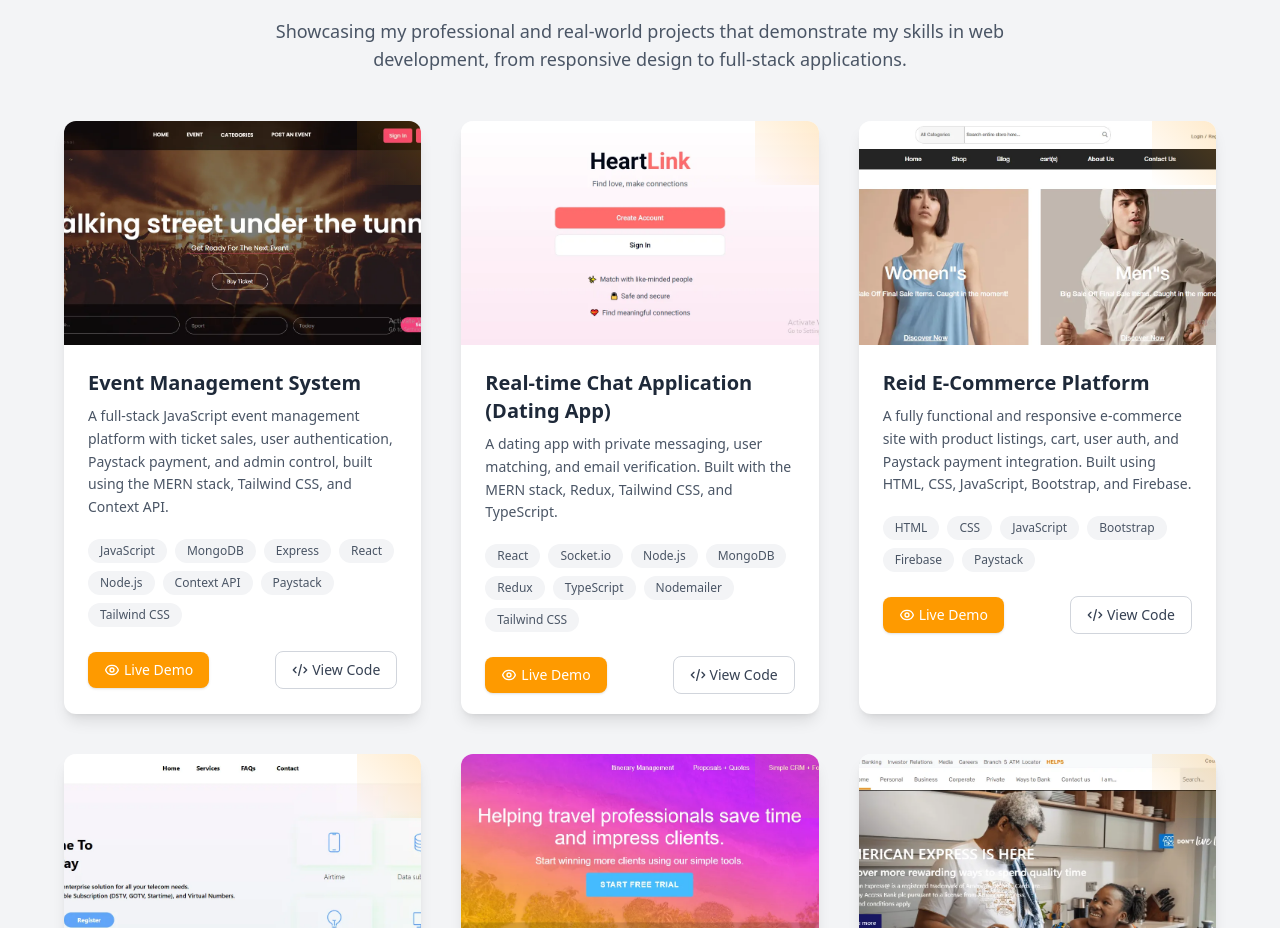
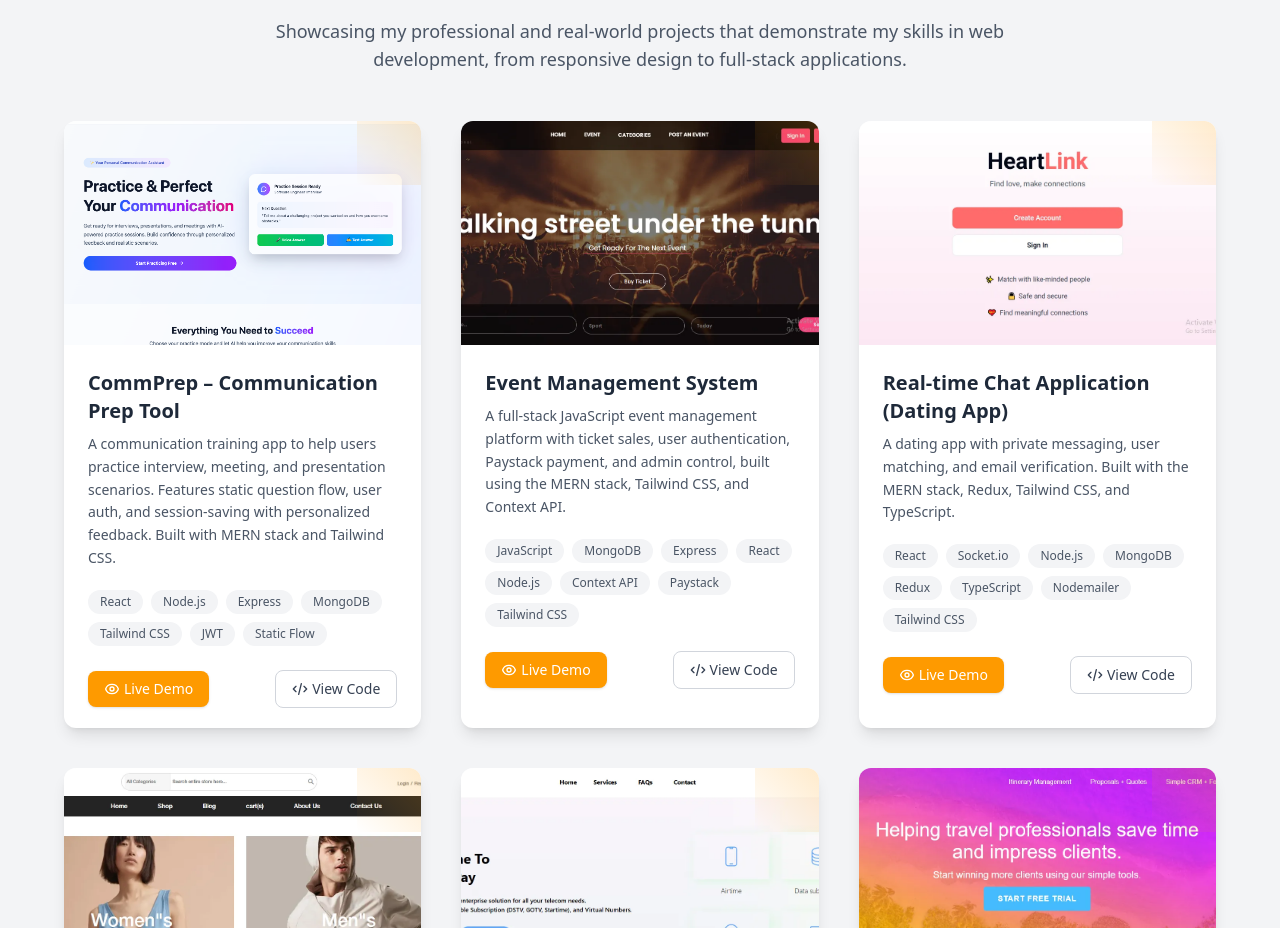
Before and after one commit to DevTaiwo18/adeyemi-portfolio, a React (Vite) app: page /portfolio in a window 1280 px wide. Shown: the part 300-1228 px from the top of the page. Built offline with nearby package versions, Linux system fonts and the light colour scheme.

Commit message:
feat: add personal portfolio project files

```diff
--- a/src/components/Portfolio.jsx
+++ b/src/components/Portfolio.jsx
@@ -5,9 +5,21 @@ import Acess from "./../assets/acesss.webp"
 import Chat from "./../assets/chat.webp"
 import Quick from "./../assets/quick.webp"
 import Travel from "./../assets/travel.webp"
+import CommPrep from "./../assets/CommPrep1.png";
 
 const Portfolio = () => {
     const portfolioProjects = [
+        {
+
+            id: 0,
+            title: "CommPrep – Communication Prep Tool",
+            description: "A communication training app to help users practice interview, meeting, and presentation scenarios. Features static question flow, user auth, and session-saving with personalized feedback. Built with MERN stack and Tailwind CSS.",
+            tags: ["React", "Node.js", "Express", "MongoDB", "Tailwind CSS", "JWT", "Static Flow"],
+            image: CommPrep,
+            demoLink: "https://commprep-frontend.vercel.app/",
+            codeLink: "https://github.com/DevTaiwo18/commprep-frontend"
+
+        },
         {
             id: 2,
             title: "Event Management System",
```
Also changed, not shown: src/assets/CommPrep1.png (added), 1 other file (tests, documents, lock files or other folders).
